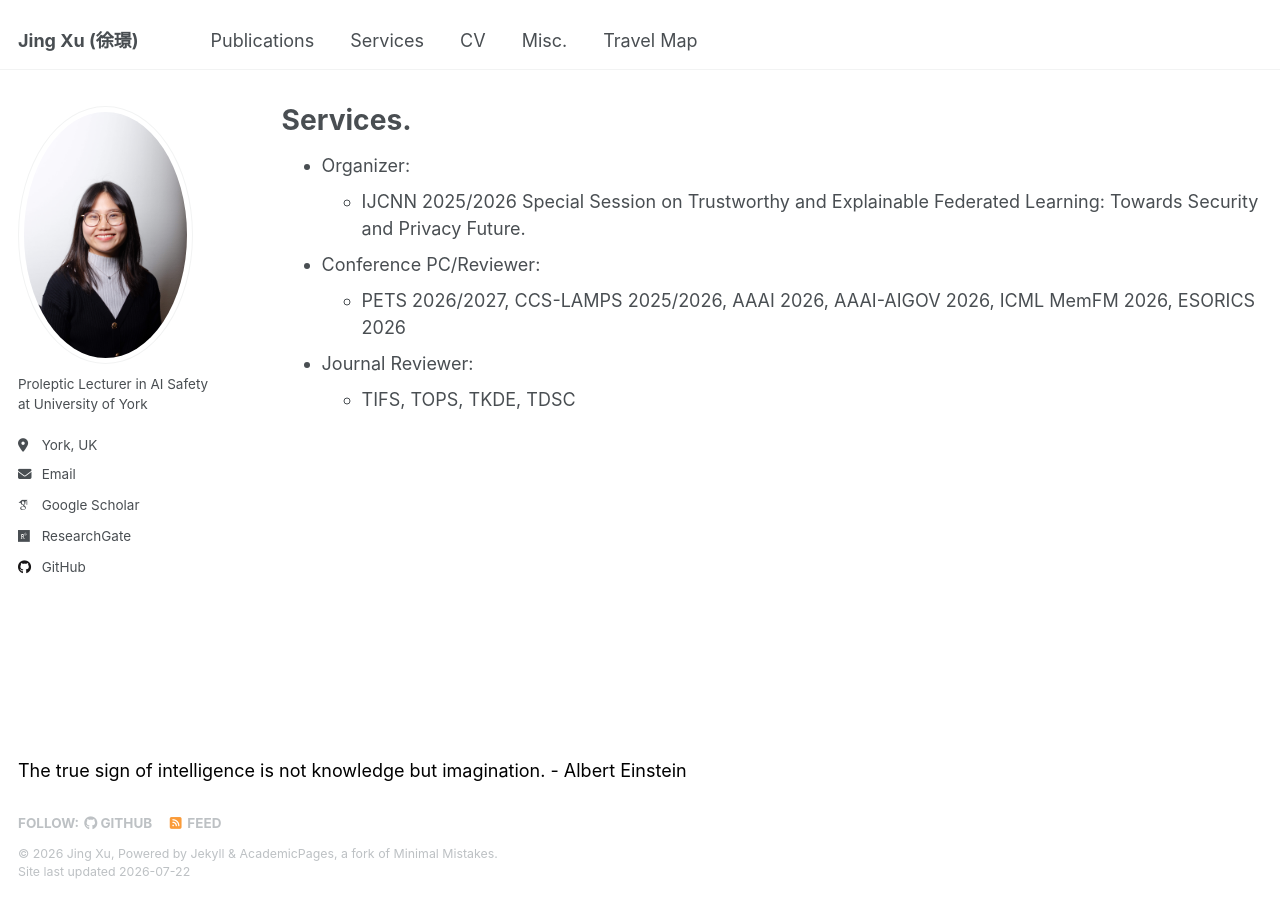
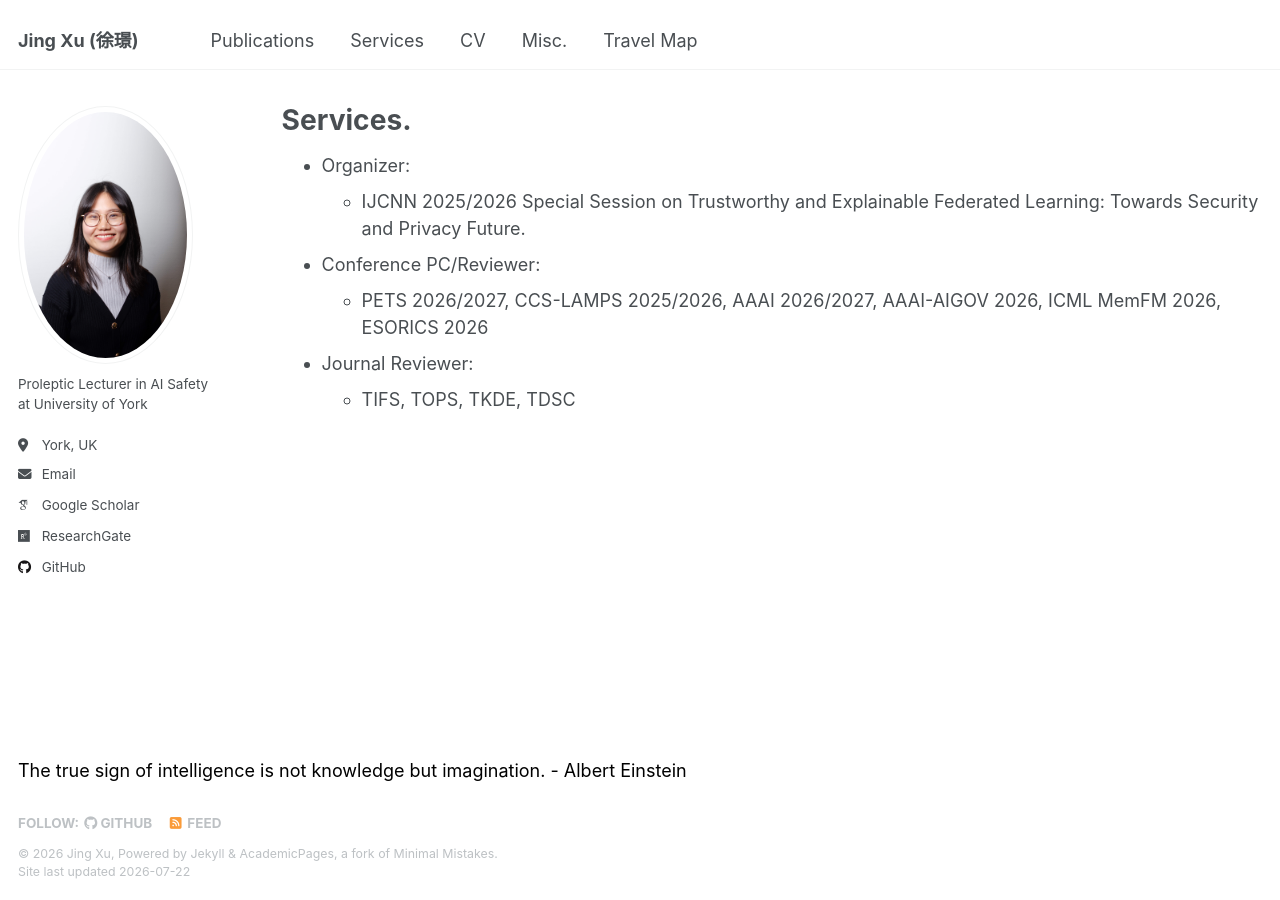
Before and after one commit to xujing1994/xujing1994.github.io, a Jekyll site: the page built from _pages/services.md, in a window 1280 px wide. Built offline with Jekyll 4.4.1, drawn with Linux system fonts in a browser that asks for light colours; some web fonts are replaced.

Commit message:
Update conference PC/Reviewer year for AAAI

```diff
--- a/_pages/services.md
+++ b/_pages/services.md
@@ -7,6 +7,6 @@ author_profile: true
 * Organizer:
   * IJCNN 2025/2026 Special Session on Trustworthy and Explainable Federated Learning: Towards Security and Privacy Future.
 * Conference PC/Reviewer:
-  * PETS 2026/2027, CCS-LAMPS 2025/2026, AAAI 2026, AAAI-AIGOV 2026, ICML MemFM 2026, ESORICS 2026
+  * PETS 2026/2027, CCS-LAMPS 2025/2026, AAAI 2026/2027, AAAI-AIGOV 2026, ICML MemFM 2026, ESORICS 2026
 * Journal Reviewer:
   * TIFS, TOPS, TKDE, TDSC
```
